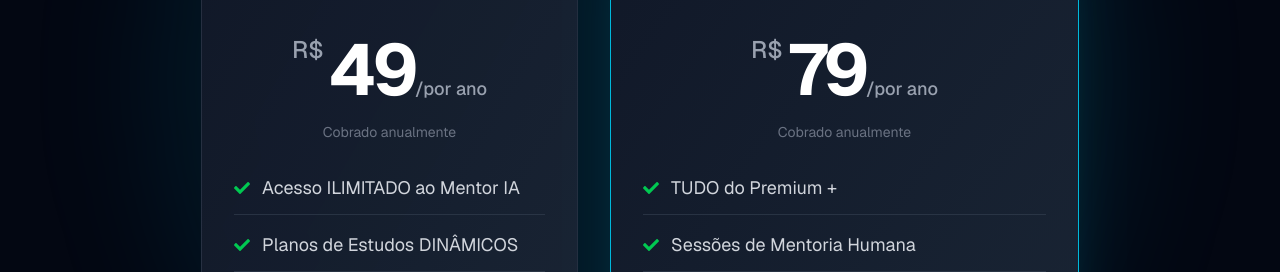
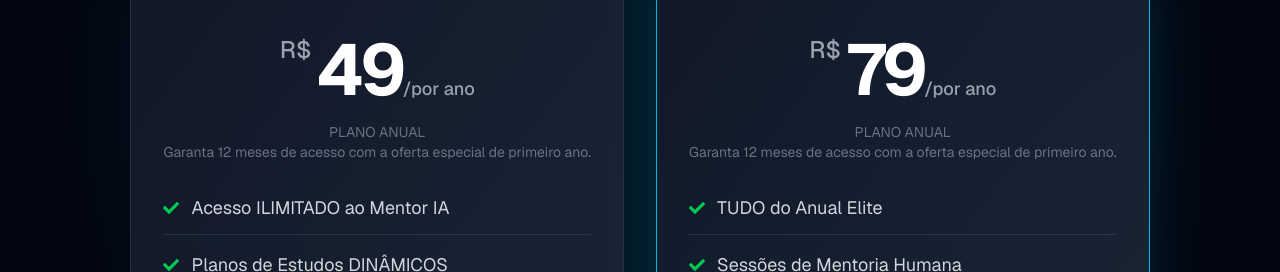
Before and after one commit to iagabaritei-sketch/landing-page-ia, a Next.js app: page / in a window 1280 px wide. Shown: the part 5860-6132 px from the top of the page. Built offline with nearby package versions, Linux system fonts and the light colour scheme.

Commit message:
ultima att

```diff
--- a/app/landing/page.tsx
+++ b/app/landing/page.tsx
@@ -821,7 +821,7 @@ const PlanoCard = ({ title, price, priceDetail, items, tag, isFeatured, featureC
             <span className="text-lg font-medium text-gray-400">{priceDetail}</span>
         </div>
 
-        <p className="text-sm text-gray-500 mb-8 text-center">Cobrado anualmente</p>
+        <p className="text-sm text-gray-500 mb-8 text-center">PLANO ANUAL<br></br>Garanta 12 meses de acesso com a oferta especial de primeiro ano.</p>
 
         {/* LISTA DE BENEFÍCIOS: Texto aumentado para text-lg */}
         <ul className="space-y-4 mb-10 text-gray-300 flex-grow">
--- a/app/page.tsx
+++ b/app/page.tsx
@@ -613,7 +613,7 @@ export default function LandingPage() {
                 tag="MAIS VENDIDO!"
                 isFeatured={true}
                 items={[
-                    'TUDO do Premium +',
+                    'TUDO do Anual Elite',
                     'Sessões de Mentoria Humana',
                     'Revisões Inteligentes com IA',
                     'Simulação de Redações com Feedback'
@@ -821,7 +821,7 @@ const PlanoCard = ({ title, price, priceDetail, items, tag, isFeatured, featureC
             <span className="text-lg font-medium text-gray-400">{priceDetail}</span>
         </div>
 
-        <p className="text-sm text-gray-500 mb-8 text-center">Cobrado anualmente</p>
+        <p className="text-sm text-gray-500 mb-8 text-center">PLANO ANUAL<br></br>Garanta 12 meses de acesso com a oferta especial de primeiro ano.</p>
 
         {/* LISTA DE BENEFÍCIOS: Texto aumentado para text-lg */}
         <ul className="space-y-4 mb-10 text-gray-300 flex-grow">
```
